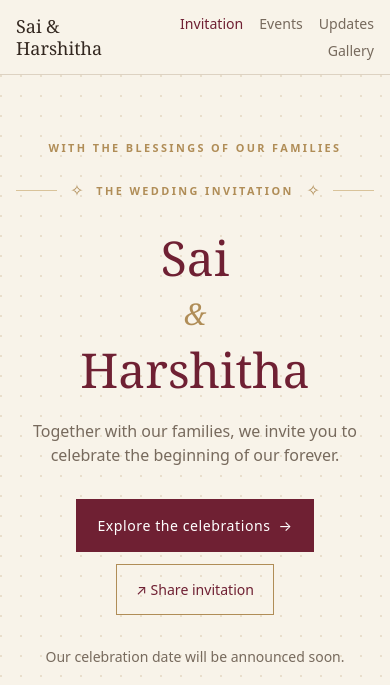
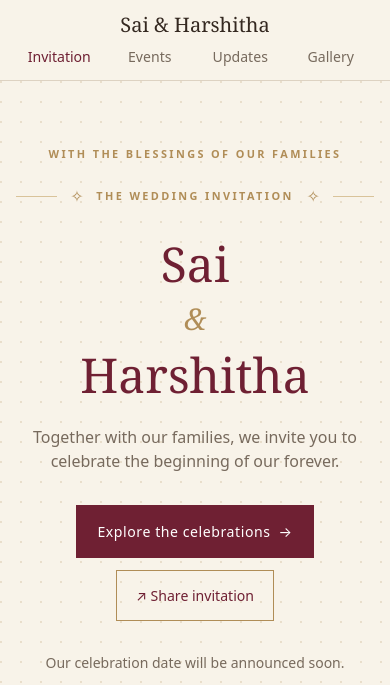
Before and after one commit to saireddy97/wedding-site, an Astro site: page / in a window 390 px wide. Shown: the top 685 px of the page. Built offline with nearby package versions, Linux system fonts and the light colour scheme; Astro itself is replaced by a stand-in of ours.

Commit message:
Fix mobile header alignment

```diff
--- a/src/layouts/BaseLayout.astro
+++ b/src/layouts/BaseLayout.astro
@@ -26,13 +26,13 @@ const base = import.meta.env.BASE_URL;
   </head>
   <body>
     <header class="site-header sticky top-0 z-40">
-      <div class="page-shell flex min-h-16 items-center justify-between gap-4 py-3">
-        <a href={base} class="serif text-lg leading-tight text-[var(--maroon)] no-underline sm:text-xl" aria-label="Wedding home">{site.shortNames}</a>
-        <nav class="flex flex-wrap items-center justify-end gap-x-4 gap-y-1 sm:gap-x-6" aria-label="Main navigation">
+      <div class="page-shell flex min-h-16 flex-col items-center gap-2 py-3 sm:flex-row sm:justify-between sm:gap-4">
+        <a href={base} class="serif text-center text-xl leading-tight text-[var(--maroon)] no-underline sm:text-left" aria-label="Wedding home">{site.shortNames}</a>
+        <nav class="grid w-full grid-cols-4 items-center justify-items-center gap-x-1 sm:flex sm:w-auto sm:justify-end sm:gap-x-6" aria-label="Main navigation">
           {navItems.map((item) => {
             const href = item.href === '/' ? base : `${base}${item.href.replace(/^\//, '')}`;
             const isCurrent = item.href === '/' ? currentPath === '/' : currentPath.startsWith(item.href);
-            return <a class="nav-link" href={href} aria-current={isCurrent ? 'page' : undefined}>{item.label}</a>;
+            return <a class="nav-link whitespace-nowrap text-center" href={href} aria-current={isCurrent ? 'page' : undefined}>{item.label}</a>;
           })}
         </nav>
       </div>
```
